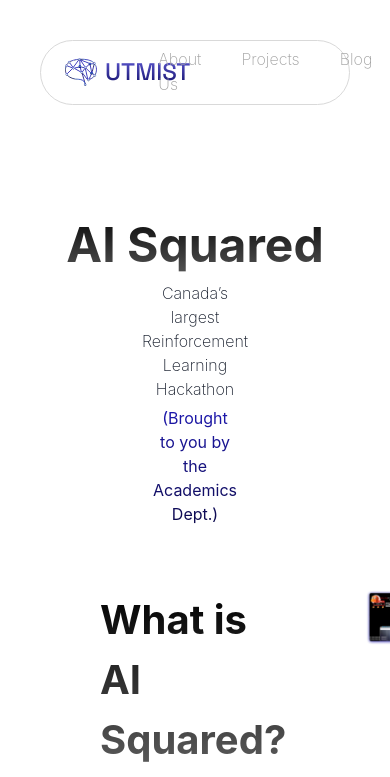
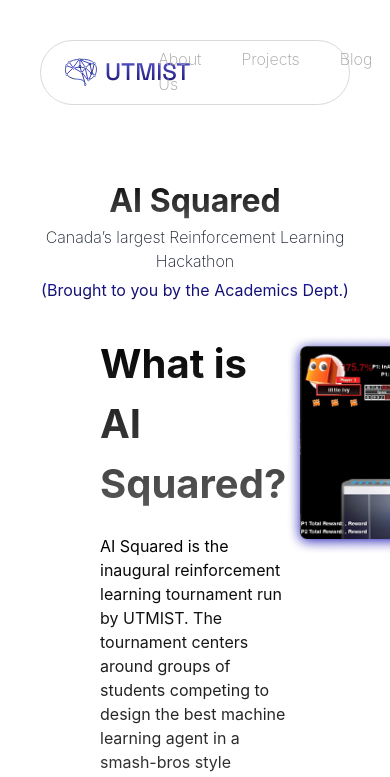
Before and after one commit to UTMIST/UTMIST, a Next.js app in the folder client/: page /ai2 in a window 390 px wide. Shown: the top 777 px of the page. Built offline with nearby package versions, Linux system fonts and the light colour scheme.

Commit message:
Made changes to text format to display better on mobile

```diff
--- a/client/src/app/ai2/page.tsx
+++ b/client/src/app/ai2/page.tsx
@@ -85,11 +85,10 @@ export default function AI2Page() {
         <div className="intro-section-right">
         <img
           src={ai2_demo.src}
-          alt={"AI2 Demo"}
-          // className="rounded-2xl"
-          className="w-120 ml-20"
+          alt="AI2 Demo"
+          className="max-w-xs md:max-w-md mx-auto md:ml-20"
         />
-        </div>
+      </div>
       </section>
       <section className="how-it-works-section">
         <h2 className="how-it-works-title">AI Squared</h2>
--- a/client/src/styles/ai2.css
+++ b/client/src/styles/ai2.css
@@ -9,17 +9,17 @@
 }
 
 
+
+
 .hero-section {
-    display: flex;
+    /* display: flex;
     flex-direction: column;
-    justify-content: center;
+    justify-content: center; */
     align-items: center;
     padding: 4rem 2.5rem;
-    max-width: 1000px;
+    /* max-width: 1000px;  */
     margin: 0rem auto;
     text-align: center;
-
-
 }
 
 
@@ -30,6 +30,7 @@
     background-clip: text;
     -webkit-text-fill-color: transparent;
     font-family: var(--system-font);
+
 }
 
 .hero-subtitle{
@@ -275,3 +276,30 @@
     background-clip: text;
     -webkit-text-fill-color: transparent;
 }
+
+@media (max-width: 768px) {
+  .bg {
+    background-size: cover;
+    background-position: center top;
+    /* Optionally, add a semi-transparent overlay for readability: */
+  }
+
+  .hero-section {
+    display: block;
+    max-width: 1000px;
+    margin: 0 auto;
+    text-align: center;
+    padding: 2rem 1rem;
+  }
+
+  .hero-title {
+    font-size: 2rem;         /* Smaller heading on mobile */
+  }
+
+  .hero-subtitle,
+  .hero-subtitle-gradient {
+    padding: 0 1rem;         /* Less horizontal padding */
+    font-size: 1rem;
+  }
+
+}
```
